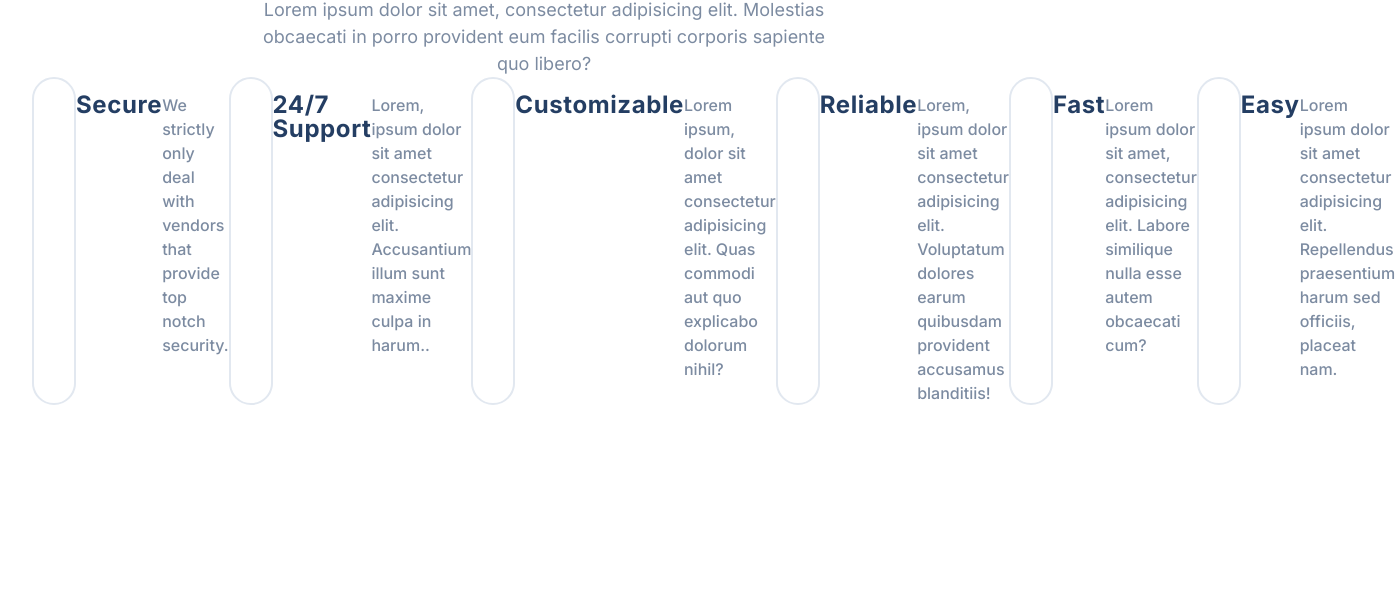
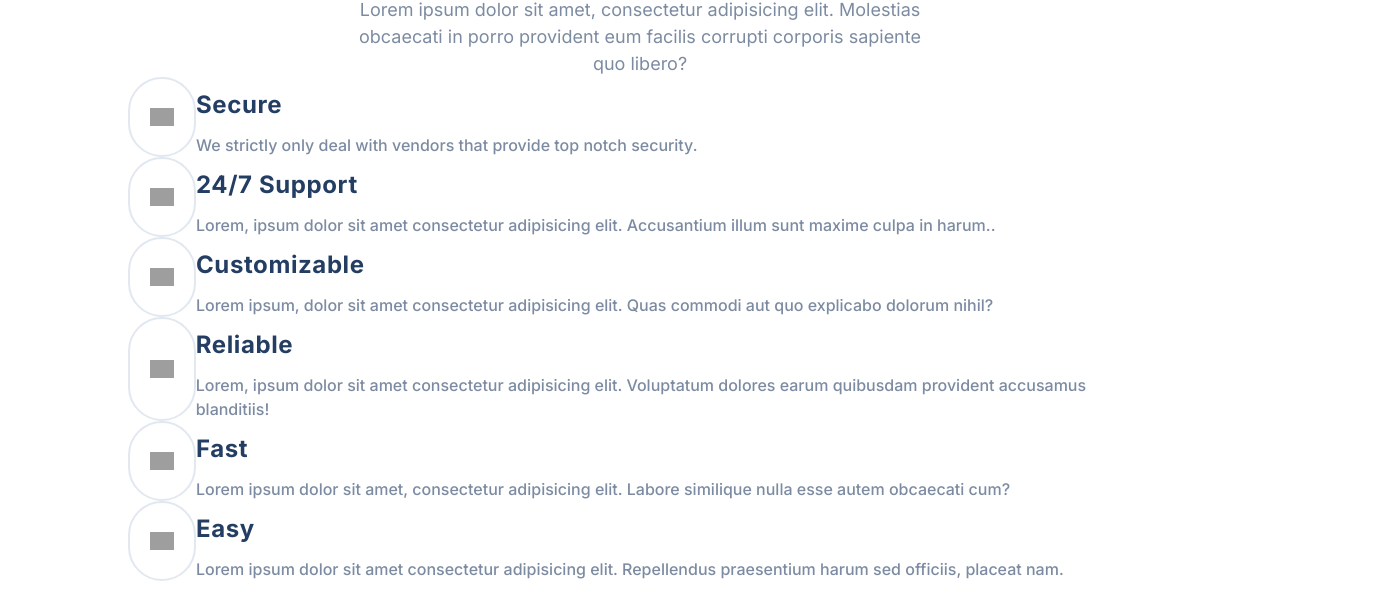
Before and after one commit to kbermoy/treact-frontend, a plain HTML site: page index.html in a window 1280 px wide. Shown: the part 884-1494 px from the top of the page, 1395 px wide, since content can reach past the window. Before the commit the page ends 1321 px from the top, so only its background shows below. Drawn offline with Linux system fonts and the light colour scheme; grey boxes are pictures that could not be loaded.

Commit message:
working on the features section

```diff
--- a/index.html
+++ b/index.html
@@ -90,7 +90,7 @@
               corporis sapiente quo libero?
             </p>
           </div>
-          <div class="features__container">
+          <div class="feature__container">
             <div class="feature">
               <div class="feature__img--wrapper">
                 <img
@@ -99,10 +99,12 @@
                   alt=""
                 />
               </div>
+              <div class="feature__text">
                 <div class="feature__title">Secure</div>
                 <div class="feature__para">
                   We strictly only deal with vendors that provide top notch
                   security.
+                </div>
               </div>
             </div>
             <div class="feature">
@@ -113,10 +115,12 @@
                   alt=""
                 />
               </div>
+              <div class="feature__text">
                 <div class="feature__title">24/7 Support</div>
                 <div class="feature__para">
                   Lorem, ipsum dolor sit amet consectetur adipisicing elit.
                   Accusantium illum sunt maxime culpa in harum..
+                </div>
               </div>
             </div>
             <div class="feature">
@@ -127,10 +131,12 @@
                   alt=""
                 />
               </div>
+              <div class="feature__text">
                 <div class="feature__title">Customizable</div>
                 <div class="feature__para">
                   Lorem ipsum, dolor sit amet consectetur adipisicing elit. Quas
                   commodi aut quo explicabo dolorum nihil?
+                </div>
               </div>
             </div>
             <div class="feature">
@@ -141,11 +147,13 @@
                   alt=""
                 />
               </div>
+              <div class="feature__text">
                 <div class="feature__title">Reliable</div>
                 <div class="feature__para">
                   Lorem, ipsum dolor sit amet consectetur adipisicing elit.
                   Voluptatum dolores earum quibusdam provident accusamus
                   blanditiis!
+                </div>
               </div>
             </div>
             <div class="feature">
@@ -156,10 +164,12 @@
                   alt=""
                 />
               </div>
+              <div class="feature__text">
                 <div class="feature__title">Fast</div>
                 <div class="feature__para">
-                Lorem ipsum dolor sit amet, consectetur adipisicing elit. Labore
-                similique nulla esse autem obcaecati cum?
+                  Lorem ipsum dolor sit amet, consectetur adipisicing elit.
+                  Labore similique nulla esse autem obcaecati cum?
+                </div>
               </div>
             </div>
             <div class="feature">
@@ -170,6 +180,7 @@
                   alt=""
                 />
               </div>
+              <div class="feature__text">
                 <div class="feature__title">Easy</div>
                 <div class="feature__para">
                   Lorem ipsum dolor sit amet consectetur adipisicing elit.
@@ -179,6 +190,7 @@
             </div>
           </div>
         </div>
+      </div>
     </section>
   </body>
 </html>
--- a/style.css
+++ b/style.css
@@ -224,6 +224,7 @@ header {
     max-width: 1024px;
     display: flex;
     flex-direction: column;
+    margin: 0 auto;
 }
 
 .features__description {
@@ -273,6 +274,12 @@ header {
     max-width: 24px;
 }
 
+.feature__text {
+    display: flex;
+    flex-direction: column;
+
+}
+
 .feature__title {
     font-size: 24px;
     color: #243e63;
```
Lines whose indentation alone changed are shown as unchanged.
